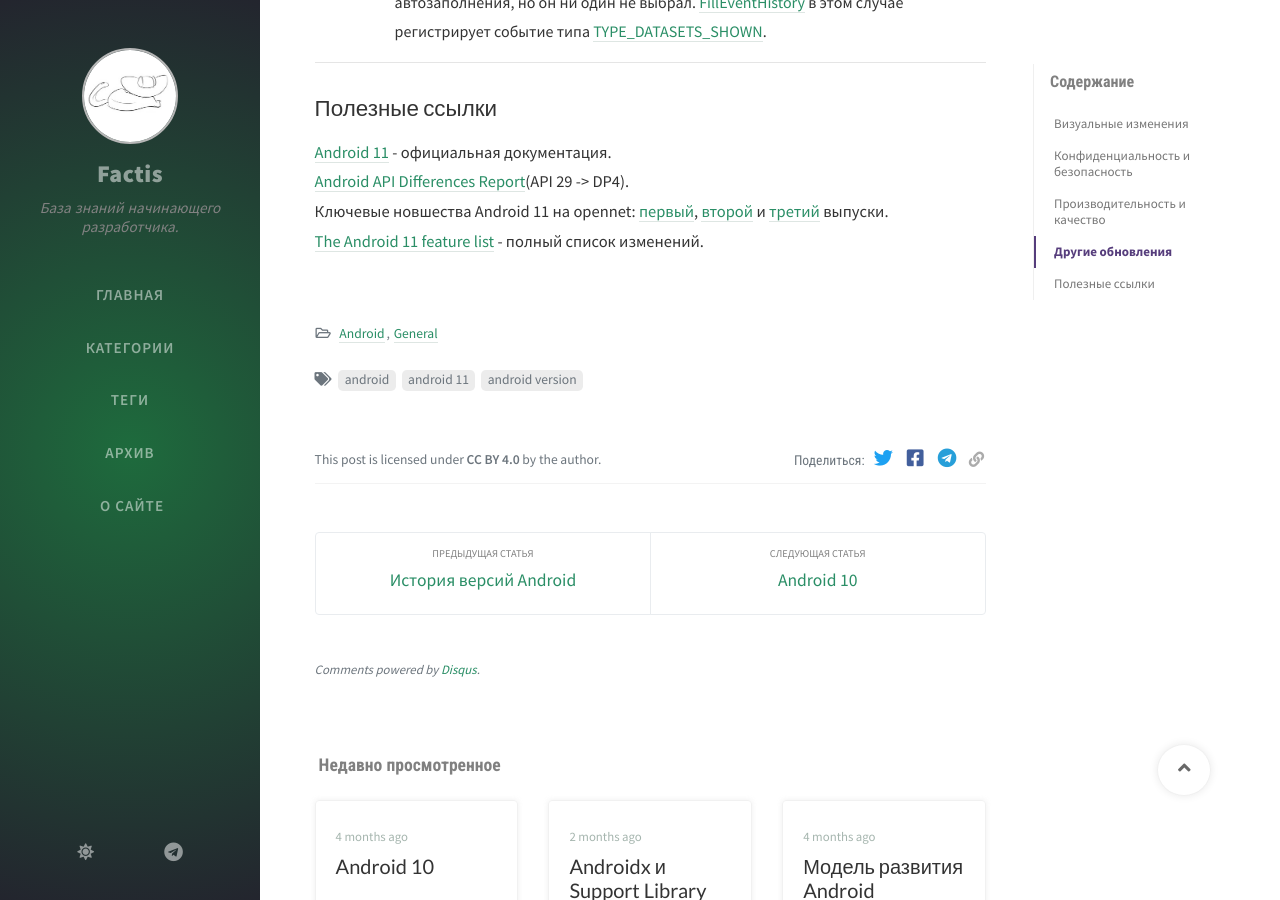
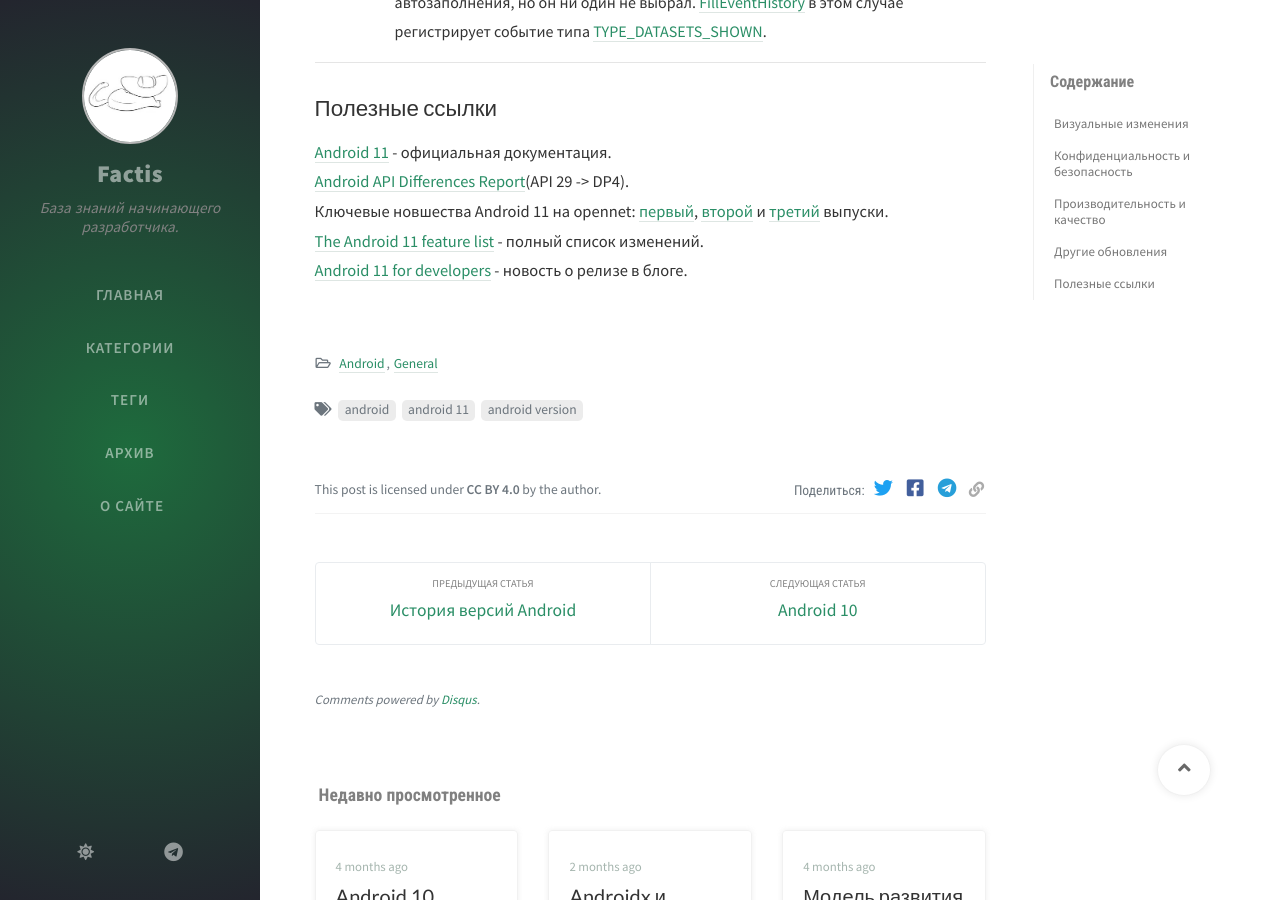
Before and after one commit to Bimlibik/bimlibik.github.io, a Jekyll site: the page built from _posts/android/2020-05-18-android-11.md, in a window 1280 px wide and 900 px high, scrolled down 3832 px. Built offline with Jekyll 4.4.1, drawn with Linux system fonts in a browser that asks for light colours; nearby versions of some CDN libraries; comment, search, counter and statistics services are not loaded.

Commit message:
Update: обновлены ссылки.

```diff
--- a/_posts/android/2020-05-18-android-11.md
+++ b/_posts/android/2020-05-18-android-11.md
@@ -109,6 +109,7 @@ tags: [android, android 11, android version]
 [Android API Differences Report][2-ref-diff](API 29 -> DP4).
 Ключевые новшества Android 11 на opennet: [первый][3-ref-open1], [второй][4-ref-open2] и [третий][5-ref-open3] выпуски.
 [The Android 11 feature list][6-ref-androidpolice] - полный список изменений.
+[Android 11 for developers][7-ref-android-blog] - новость о релизе в блоге.
 
 
 <!-- Ссылки из текста -->
@@ -152,9 +153,10 @@ tags: [android, android 11, android version]
 
 
 <!-- Полезные ссылки -->
-[1-ref-doc]: https://developer.android.com/preview/features "developer.android.com"
+[1-ref-doc]: https://developer.android.com/about/versions/11 "developer.android.com"
 [2-ref-diff]: https://developer.android.com/sdk/api_diff/r-dp4/changes "developer.android.com"
 [3-ref-open1]: https://www.opennet.ru/opennews/art.shtml?num=52403 "opennet.ru"
 [4-ref-open2]: https://www.opennet.ru/opennews/art.shtml?num=52572 "opennet.ru"
 [5-ref-open3]: https://www.opennet.ru/opennews/art.shtml?num=52801 "opennet.ru"
 [6-ref-androidpolice]: https://www.androidpolice.com/2020/06/28/every-new-android-11-feature-changelog/ "androidpolice.com"
+[7-ref-android-blog]: https://android-developers.googleblog.com/2020/09/android11-final-release.html "android-developers.googleblog.com"
```
